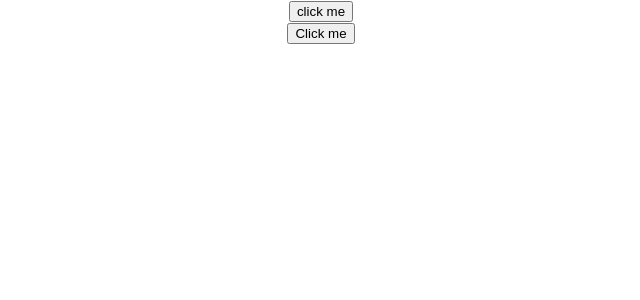
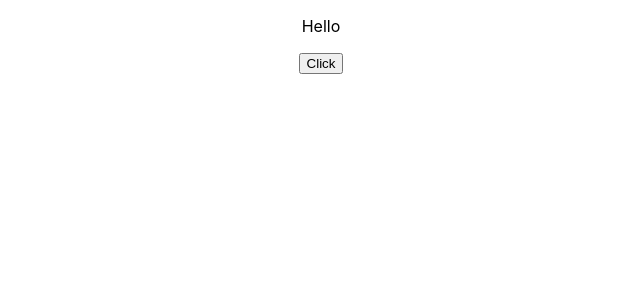
Before and after one commit to GeekShubhamRajput/react-js-learning, a React (Create React App) app: page / in a window 1280 px wide. Shown: the top 300 px of the page, without its empty margins (319-959 px from the left). Built offline with nearby package versions, Linux system fonts and the light colour scheme.

Commit message:
Binding events

```diff
--- a/src/App.js
+++ b/src/App.js
@@ -1,12 +1,10 @@
 import './App.css';
-import FunctionClick from "./components/FunctionClick"
-import ClassClick from "./components/ClassClick"
+import BindEvent from "./components/BindEvent"
 
 function App() {
   return (
     <div className="App">
-      <FunctionClick />
-      <ClassClick />
+      <BindEvent />
     </div>
   )
 }
--- /dev/null
+++ b/src/components/BindEvent.js
@@ -0,0 +1,28 @@
+import React, {Component} from 'react'
+
+class BindEvent extends Component{
+
+
+  constructor(props){
+    super(props)
+
+    this.state = {
+      message: "Hello"
+    }
+  }
+
+  changeMessage = () => {
+    this.setState({ message: "Good Bye" })
+  }
+
+  render(){
+    return(
+      <div>
+        <p> {this.state.message} </p>
+        <button onClick={ this.changeMessage }>Click</button>
+      </div>
+    )
+  }
+}
+
+export default BindEvent
```
